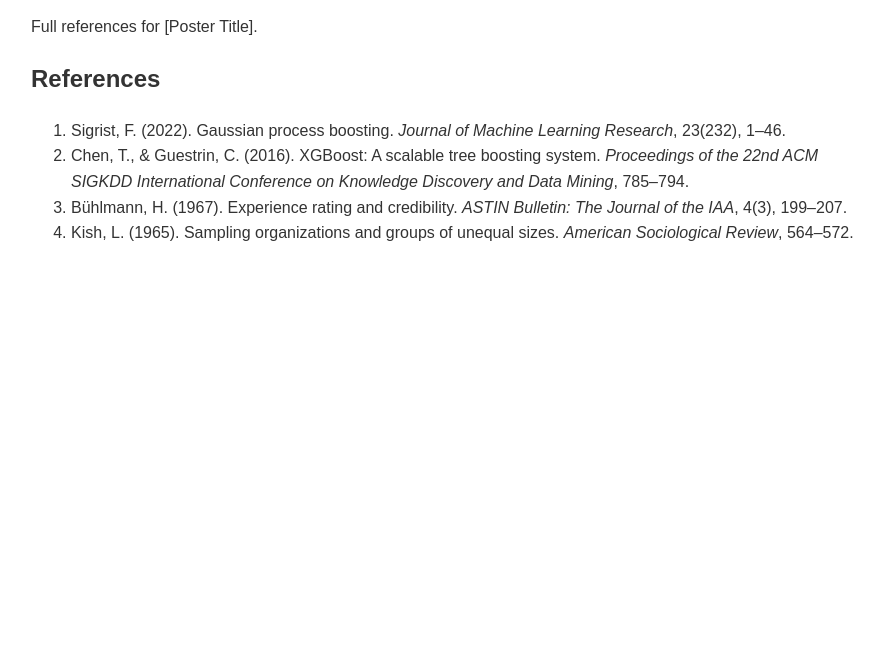
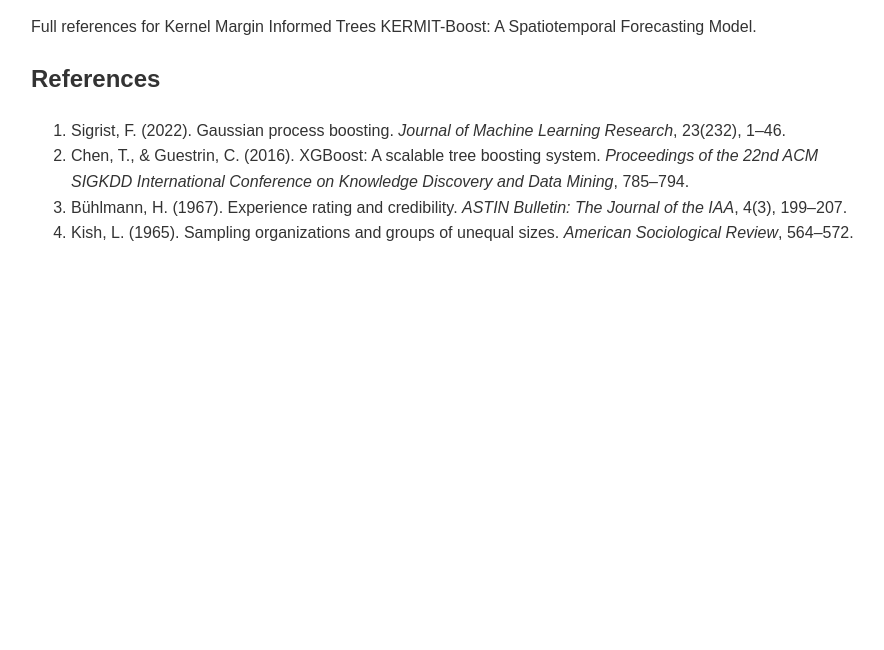
Before and after one commit to EthanWaters/kermit_references, a plain HTML site: page index.html in a window 1280 px wide. Shown: the part 150-800 px from the top of the page, without its empty margins (184-1068 px from the left). Drawn offline with Linux system fonts and the light colour scheme.

Commit message:
Update reference paragraph with specific title

```diff
--- a/index.html
+++ b/index.html
@@ -18,7 +18,7 @@
 </head>
 <body>
     <h1>Research References</h1>
-    <p>Full references for [Poster Title].</p>
+    <p>Full references for Kernel Margin Informed Trees KERMIT-Boost: A Spatiotemporal Forecasting Model.</p>
 
     <h2>References</h2>
 
```
